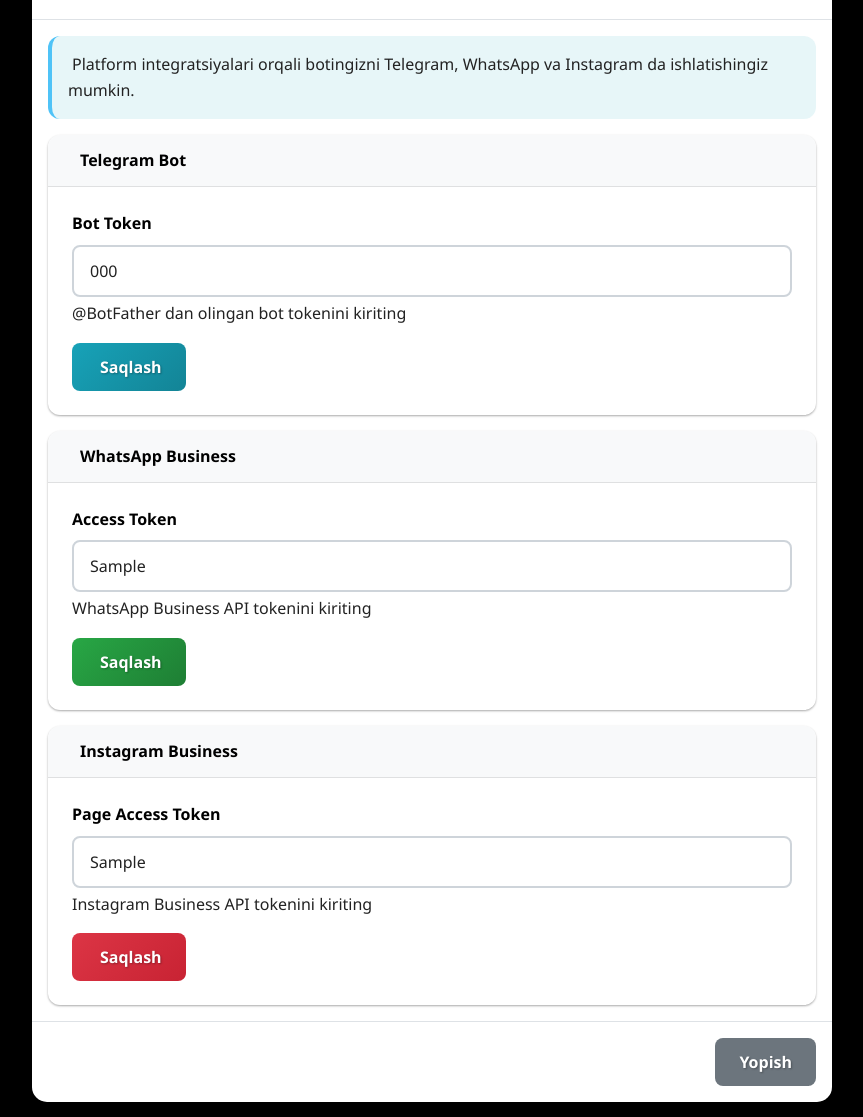
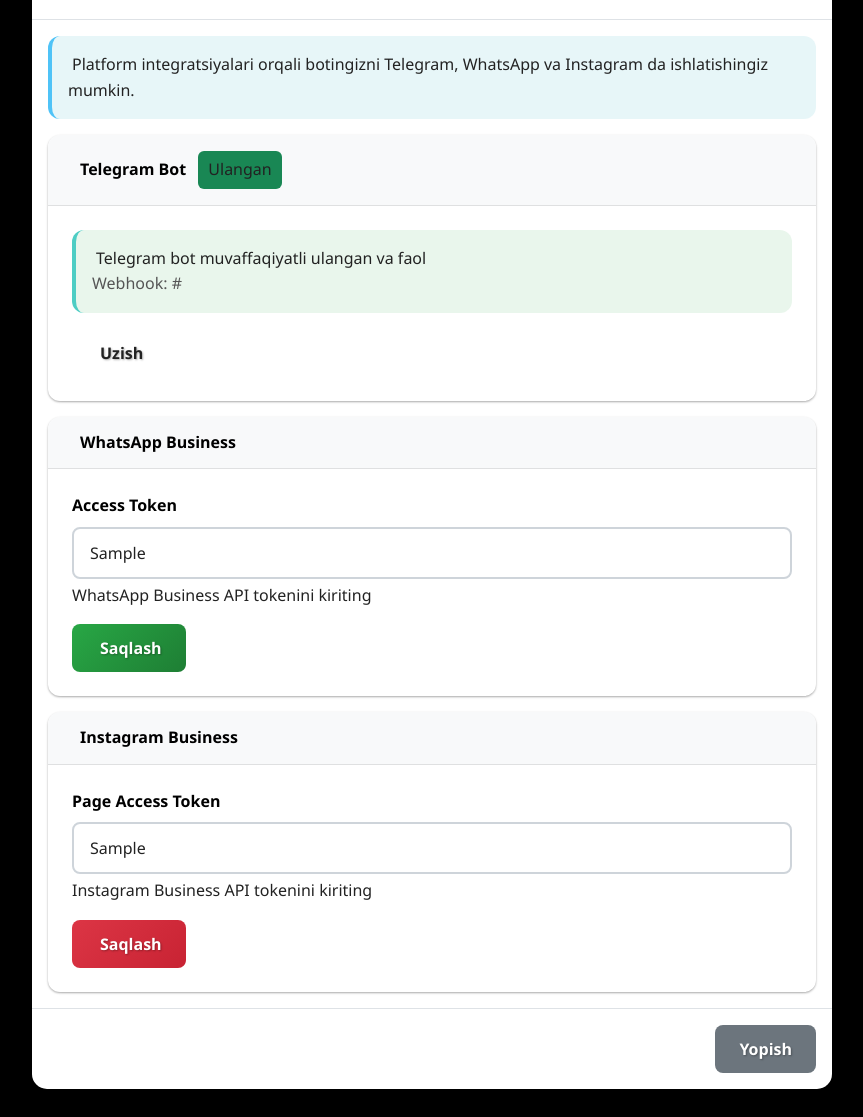
Before and after one commit to akramjon10000/ChatbotBuilder, a Flask app: page /bot/1 in a window 1280 px wide, after a click on "Platformalar". Shown: the part 71-1188 px from the top of the page, without its empty margins (208-1071 px from the left). Run offline with Flask 3, Linux system fonts and the light colour scheme; a user stored in the database is signed in; tables that the repository leaves empty hold one stand-in row (values such as "Sample post").

Commit message:
Update Telegram bot connection status and form handling
Refactors the `templates/bot/detail.html` to display the connection status of the Telegram bot and conditionally render forms for connecting or disconnecting the bot. Includes UI updates for connection status badges and messages, and separates connection/disconnection logic into different forms.

Replit-Commit-Author: Agent
Replit-Commit-Session-Id: f9d33074-21b8-47c9-a6f2-45ffae756dd4
Replit-Commit-Checkpoint-Type: intermediate_checkpoint
Replit-Commit-Screenshot-Url: https://storage.googleapis.com/screenshot-production-us-central1/e15c79f6-a12e-4c3e-8d93-b8c8af8efaa0/f9d33074-21b8-47c9-a6f2-45ffae756dd4/K5rMugv

```diff
--- a/templates/bot/detail.html
+++ b/templates/bot/detail.html
@@ -432,23 +432,43 @@
                         <h6 class="mb-0">
                             <i class="fab fa-telegram me-2 text-info"></i>
                             Telegram Bot
+                            {% if bot.telegram_token %}
+                                <span class="badge bg-success ms-2">Ulangan</span>
+                            {% else %}
+                                <span class="badge bg-secondary ms-2">Ulanmagan</span>
+                            {% endif %}
                         </h6>
                     </div>
                     <div class="card-body">
-                        <form method="POST" action="{{ url_for('bot_detail', bot_id=bot.id) }}">
-                            <input type="hidden" name="platform" value="telegram">
+                        {% if bot.telegram_token %}
+                            <div class="alert alert-success">
+                                <i class="fas fa-check-circle me-1"></i>
+                                Telegram bot muvaffaqiyatli ulangan va faol
+                                {% if bot.telegram_webhook_url %}
+                                    <br><small class="text-muted">Webhook: {{ bot.telegram_webhook_url }}</small>
+                                {% endif %}
+                            </div>
+                            <form method="POST" action="{{ url_for('disconnect_telegram', bot_id=bot.id) }}">
+                                <button type="submit" class="btn btn-outline-danger btn-sm"
+                                        onclick="return confirm('Telegram botni uzishni xohlaysizmi?')">
+                                    <i class="fas fa-unlink me-1"></i>Uzish
+                                </button>
+                            </form>
+                        {% else %}
+                            <form method="POST" action="{{ url_for('deploy_telegram', bot_id=bot.id) }}">
                                 <div class="mb-3">
                                     <label for="telegramToken" class="form-label">Bot Token</label>
                                     <input type="text" class="form-control" id="telegramToken" name="telegram_token"
-                                       value="{{ bot.telegram_token or '' }}" placeholder="1234567890:ABCdefGHijklMNop...">
+                                           placeholder="1234567890:ABCdefGHijklMNop..." required>
                                     <div class="form-text">
                                         @BotFather dan olingan bot tokenini kiriting
                                     </div>
                                 </div>
                                 <button type="submit" class="btn btn-info btn-sm">
-                                <i class="fas fa-save me-1"></i>Saqlash
+                                    <i class="fas fa-plug me-1"></i>Ulash
                                 </button>
                             </form>
+                        {% endif %}
                     </div>
                 </div>
 
```
Lines whose indentation alone changed are shown as unchanged.
